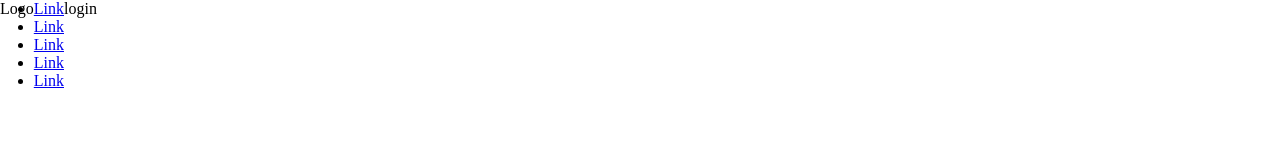
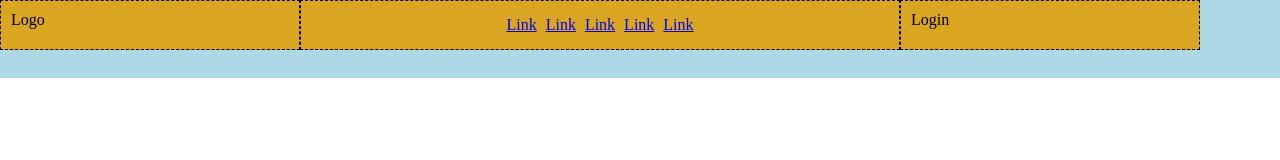
Before and after one commit to nicolosalvestrini/htmlcss-struttura-discord, a plain HTML site: page index.html in a window 1280 px wide. Drawn offline with Linux system fonts and the light colour scheme.

Commit message:
add header

```diff
--- a/index.html
+++ b/index.html
@@ -10,15 +10,18 @@
 
     <!--add header-->
 
-    <header class="container-flex">
+    <header>
 
-        <section class="logo">
+
+        <div class="box-menu container-flex">
+
+            <section class="logo height container-flex padding">
                 <span>Logo</span>
             </section>
 
-        <section class="link">
+            <section class="link height">
 
-            <ul>
+                <ul class="container-flex link">
 
                     <li><a href="http://">Link</a></li>
                     <li><a href="http://">Link</a></li>
@@ -27,11 +30,14 @@
                     <li><a href="http://">Link</a></li>
 
                 </ul>
+
             </section>
 
-        <section class="login">
-            <span>login</span>
+            <section class="login height container-flex padding">
+                <span>Login</span>
             </section>
+
+        </div>
 
     </header>
 
--- a/stylce.css
+++ b/stylce.css
@@ -14,6 +14,44 @@
 
 /*box rule*/
 
+header{
+    height: 78px;
+    background-color: #add8e6;
+    display: flex;
+}
+.box-menu{
+    width: 1200px;
+    height: 50px;
+    justify-content: center;
+    align-content: center;
+    background-color: #daa520;
+    align-items: center;
+}
+
+.height{
+    border: 1px dashed black;
+    height: 100%;
+}
+
+.padding{
+    padding: 10px;
+}
+
+/*/box rule*/
+
 .logo{
+    flex-basis: 25%;
+}
 
+.link{
+    flex-basis: 50%;
+    list-style-type: none;
+    gap: 9px;
+    justify-content: center;
+    align-content: center;
 }
+
+
+.login{
+    flex-basis: 25%;
+}
```
Lines whose indentation alone changed are shown as unchanged.
